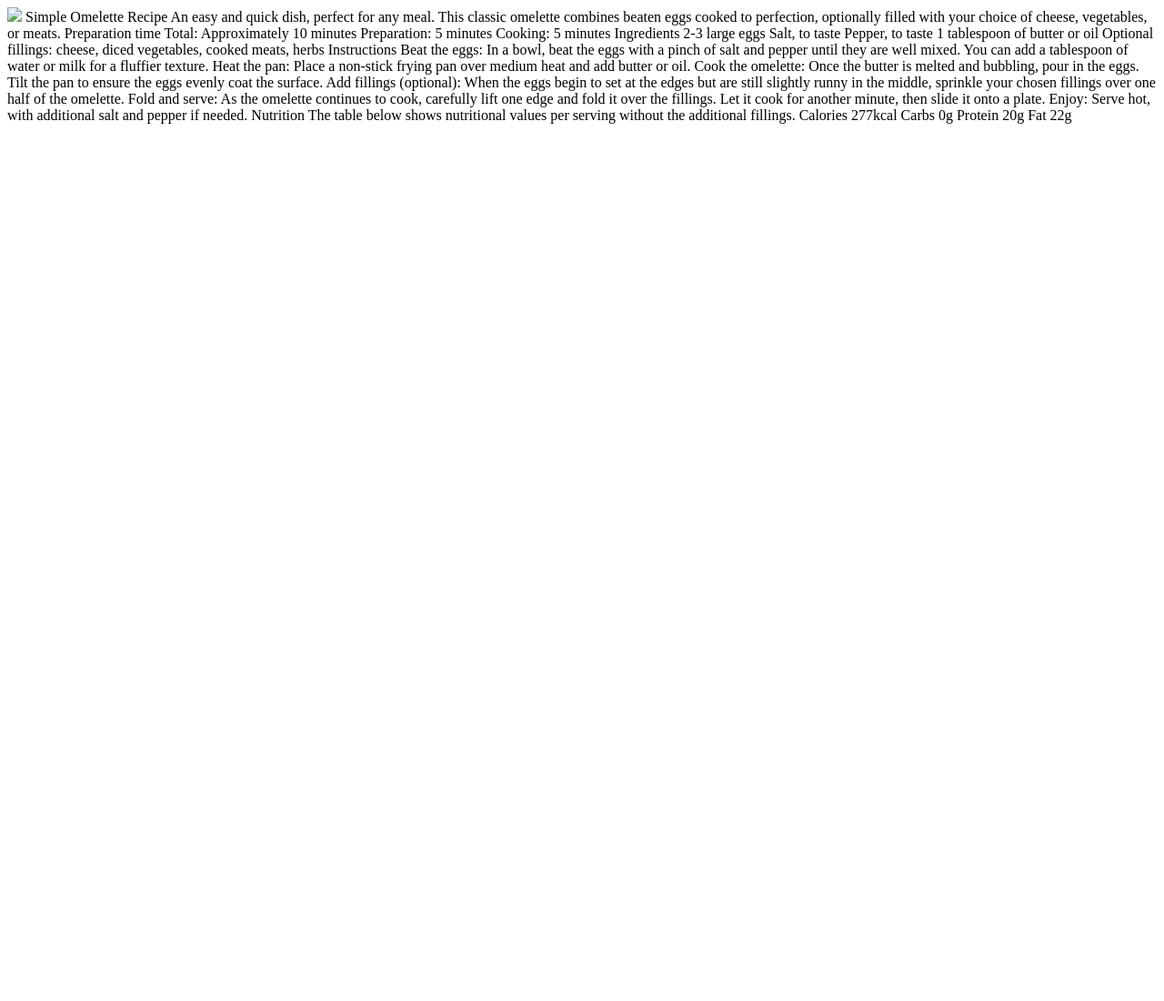
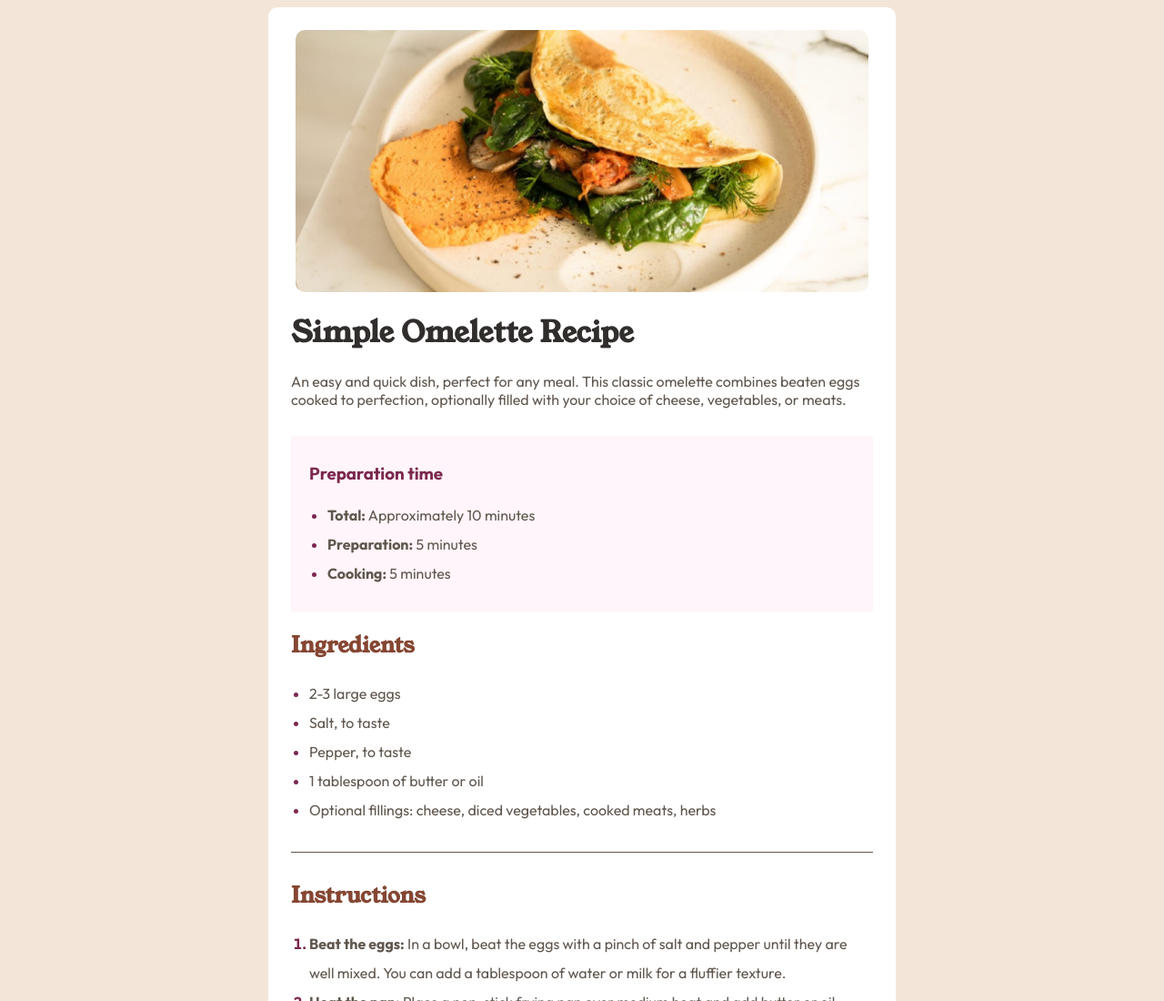
Before and after one commit to chorong09/recipe-page, a plain HTML site: page index.html in a window 1280 px wide. Shown: the top 1100 px of the page at 91% size. Before the commit the page ends 800 px from the top, so only its background shows below. Drawn offline with Linux system fonts and the light colour scheme.

Commit message:
Add files via upload

```diff
--- a/index.html
+++ b/index.html
@@ -3,62 +3,80 @@
   <head>
     <meta charset="utf-8">
     <title></title>
+    <link rel="stylesheet" href="style.css">
+    <link rel="preconnect" href="https://fonts.googleapis.com">
+    <link rel="preconnect" href="https://fonts.gstatic.com" crossorigin>
+    <link href="https://fonts.googleapis.com/css2?family=Outfit:wght@400;600;700&family=Young+Serif&display=swap" rel="stylesheet">
   </head>
   <body>
-    <img src="image-omelette.jpeg">
-    Simple Omelette Recipe
+    <div class="wrapper">
+      <img src="image-omelette.jpeg">
+      <h1>Simple Omelette Recipe</h1>
 
-    An easy and quick dish, perfect for any meal. This classic omelette combines beaten eggs cooked
-    to perfection, optionally filled with your choice of cheese, vegetables, or meats.
+      An easy and quick dish, perfect for any meal. This classic omelette combines beaten eggs cooked
+      to perfection, optionally filled with your choice of cheese, vegetables, or meats.
 
-    Preparation time
+      <div class="preparation">
+        <h3>Preparation time</h3>
+        <ul>
+          <li><b>Total:</b> Approximately 10 minutes</li>
+          <li><b>Preparation:</b> 5 minutes</li>
+          <li><b>Cooking:</b> 5 minutes</li>
+        </ul>
+      </div>
 
-    Total: Approximately 10 minutes
-    Preparation: 5 minutes
-    Cooking: 5 minutes
+      <h2>Ingredients</h2>
+      <ul>
+        <li>2-3 large eggs</li>
+        <li>Salt, to taste</li>
+        <li>Pepper, to taste</li>
+        <li>1 tablespoon of butter or oil</li>
+        <li>Optional fillings: cheese, diced vegetables, cooked meats, herbs</li>
+      </ul>
 
-    Ingredients
+      <h2 class="upperline">Instructions</h2>
+      <ol>
+        <li><b>Beat the eggs:</b> In a bowl, beat the eggs with a pinch of salt and pepper until they are well mixed.
+        You can add a tablespoon of water or milk for a fluffier texture.</li>
 
-    2-3 large eggs
-    Salt, to taste
-    Pepper, to taste
-    1 tablespoon of butter or oil
-    Optional fillings: cheese, diced vegetables, cooked meats, herbs
+        <li><b>Heat the pan:</b> Place a non-stick frying pan over medium heat and add butter or oil.</li>
 
-    Instructions
+        <li><b>Cook the omelette:</b> Once the butter is melted and bubbling, pour in the eggs. Tilt the pan to ensure
+        the eggs evenly coat the surface.</li>
 
-    Beat the eggs: In a bowl, beat the eggs with a pinch of salt and pepper until they are well mixed.
-    You can add a tablespoon of water or milk for a fluffier texture.
+        <li><b>Add fillings (optional):</b> When the eggs begin to set at the edges but are still slightly runny in the
+        middle, sprinkle your chosen fillings over one half of the omelette.</li>
 
-    Heat the pan: Place a non-stick frying pan over medium heat and add butter or oil.
+        <li><b>Fold and serve:</b> As the omelette continues to cook, carefully lift one edge and fold it over the
+        fillings. Let it cook for another minute, then slide it onto a plate.</li>
 
-    Cook the omelette: Once the butter is melted and bubbling, pour in the eggs. Tilt the pan to ensure
-    the eggs evenly coat the surface.
+        <li><b>Enjoy:</b> Serve hot, with additional salt and pepper if needed.</li>
+      </ol>
 
-    Add fillings (optional): When the eggs begin to set at the edges but are still slightly runny in the
-    middle, sprinkle your chosen fillings over one half of the omelette.
+      <h2 class="upperline">Nutrition</h2>
 
-    Fold and serve: As the omelette continues to cook, carefully lift one edge and fold it over the
-    fillings. Let it cook for another minute, then slide it onto a plate.
+      The table below shows nutritional values per serving without the additional fillings.
 
-    Enjoy: Serve hot, with additional salt and pepper if needed.
-
-    Nutrition
-
-    The table below shows nutritional values per serving without the additional fillings.
-
-    Calories
-    277kcal
-
-    Carbs
-    0g
-
-    Protein
-    20g
-
-    Fat
-    22g
+      <table>
+        <tr>
+          <td>Calories</td>
+          <td><b>277kcal</b></td>
+        </tr>
+        <tr>
+          <td>Carbs</td>
+          <td><b>0g</b></td>
+        </tr>
+        <tr>
+          <td>Protein</td>
+          <td><b>20g</b></td>
+        </tr>
+        <tr>
+          <td>Fat</td>
+          <td><b>22g</b></td>
+        </tr>
 
 
+      </table>
+    </div>
   </body>
 </html>
--- /dev/null
+++ b/style.css
@@ -0,0 +1,76 @@
+body{
+    background-color: hsl(30, 54%, 90%);
+    font-family: 'Outfit', serif;
+    font-size: 16px;
+    color: hsl(30, 10%, 34%);
+    display:flex;
+    justify-content:center;
+    align-items:center;
+}
+.wrapper{
+    background-color: hsl(0, 0%, 100%);
+    width: 640px;
+    border-radius: 10px;
+    padding: 25px;
+}
+.preparation{
+    background-color: hsl(330, 100%, 98%);
+    margin-top: 30px;
+    padding-top: 10px;
+    padding-bottom: 10px;
+    padding-left: 20px;
+    padding-right: 20px;
+    line-height: 150%;
+}
+li::marker {
+    color: hsl(332, 51%, 32%);
+}
+ol::marker{
+    color: hsl(332, 51%, 32%);
+}
+ul, ol{
+    padding-left: 20px;
+    line-height: 200%;
+}
+ol>li::marker{
+    font-weight: bold;
+}
+h1{
+    font-family: 'Young Serif', serif;
+    color: hsl(24, 5%, 18%);
+}
+h2{
+    font-family: 'Young Serif', serif;
+    color: hsl(14, 45%, 36%);
+}
+h3{
+    color:hsl(332, 51%, 32%);
+}
+img{
+    width: 630px;
+    border-radius: 10px;
+    display: block;
+    margin-left: auto;
+    margin-right: auto;
+}
+table{
+    width: 100%;
+    border-collapse: collapse;
+}
+tr{
+    border-bottom: 1px solid;
+    border-color: hsl(30, 10%, 34%);
+
+}
+td{
+    padding: 10px;
+}
+td>b{
+    color: hsl(332, 51%, 32%);
+}
+.upperline{
+    border-top: 1px solid;
+    border-color: hsl(30, 10%, 34%);
+    padding-top: 30px;
+    margin-top: 30px;
+}
```
Also changed, not shown: image-omelette.jpeg (added), screenshot.png (added).
